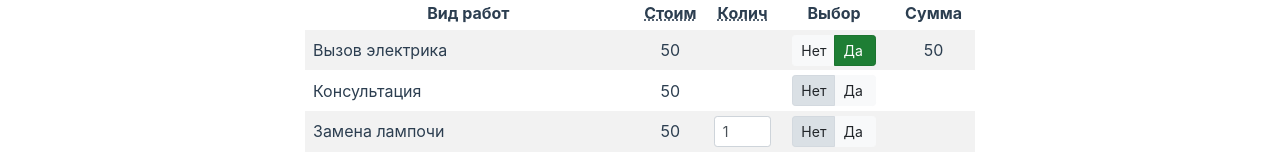
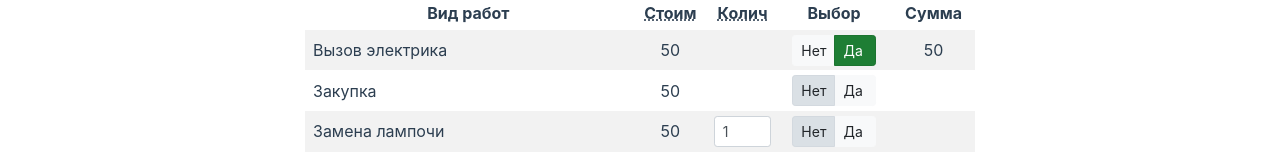
Before and after one commit to mccrush/em5, a Vue app: page / in a window 1280 px wide. Shown: the part 330-484 px from the top of the page. Built offline with nearby package versions, Linux system fonts and the light colour scheme.

Commit message:
Обновляет значение

```diff
--- a/src/core/raboty.js
+++ b/src/core/raboty.js
@@ -6,7 +6,7 @@ export function loadList() {
     active: true,
   }, {
     id: 2,
-    title: "Консультация",
+    title: "Закупка",
     price: "50",
     active: false,
   }, {
```
